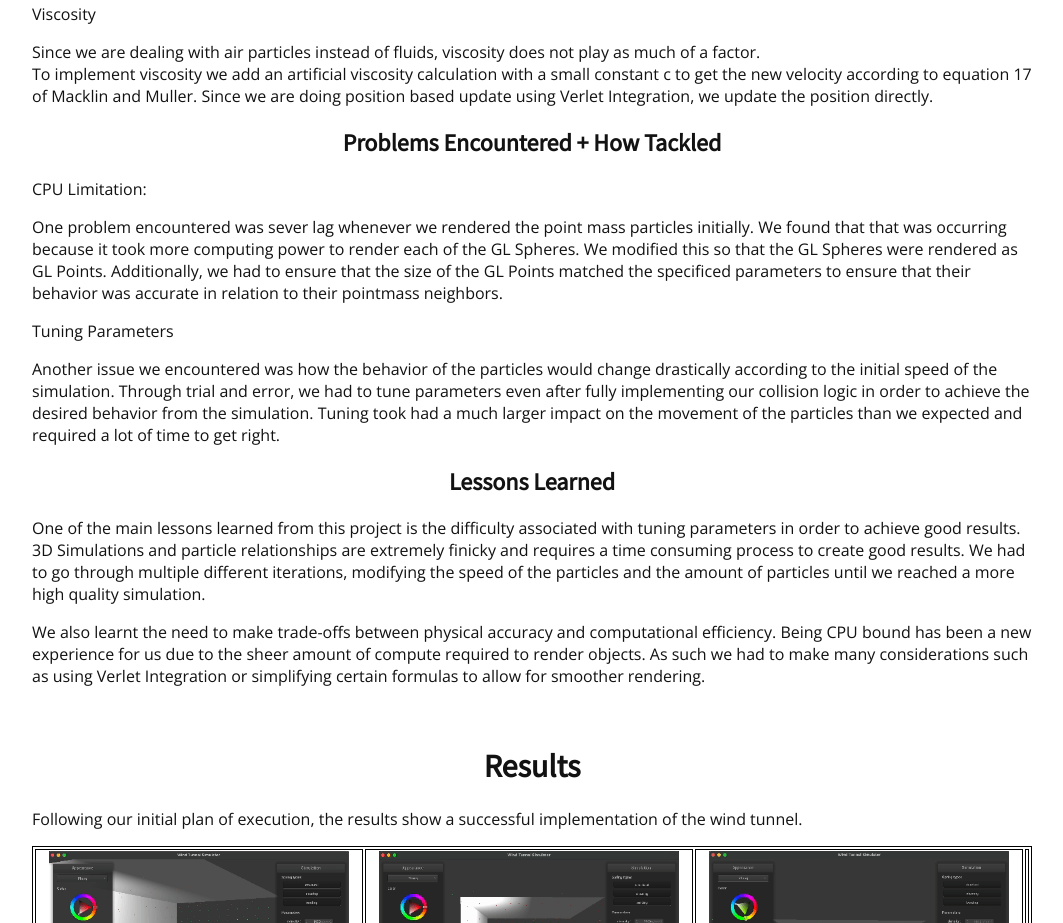
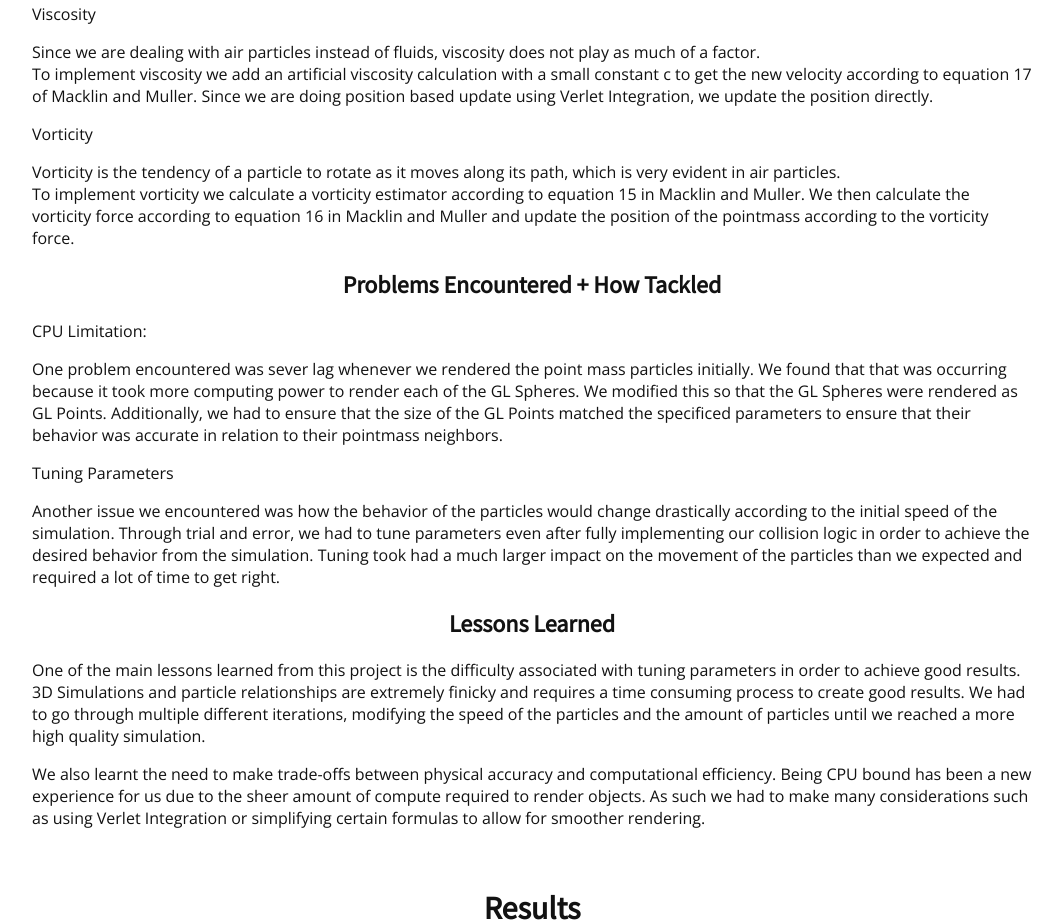
Before and after one commit to eugenek07/szaeFinalReport, a plain HTML site: page index.html in a window 1280 px wide. Shown: the part 1860-2783 px from the top of the page, without its empty margins (108-1171 px from the left). Drawn offline with nearby package versions, Linux system fonts and the light colour scheme.

Commit message:
vorticity

```diff
--- a/index.html
+++ b/index.html
@@ -116,6 +116,15 @@
 
   </p>
 </p>
+
+<p>
+  Vorticity
+  <p>
+    Vorticity is the tendency of a particle to rotate as it moves along its path, which is very evident in air particles.
+    <br>
+    To implement vorticity we calculate a vorticity estimator according to equation 15 in Macklin and Muller. We then calculate the vorticity force according to equation 16 in Macklin and Muller and update the position of the pointmass according to the vorticity force.
+  </p>
+</p>
 <h2 align="middle">Problems Encountered + How Tackled</h2>
 <p>
   <p>CPU Limitation:</p>
```
